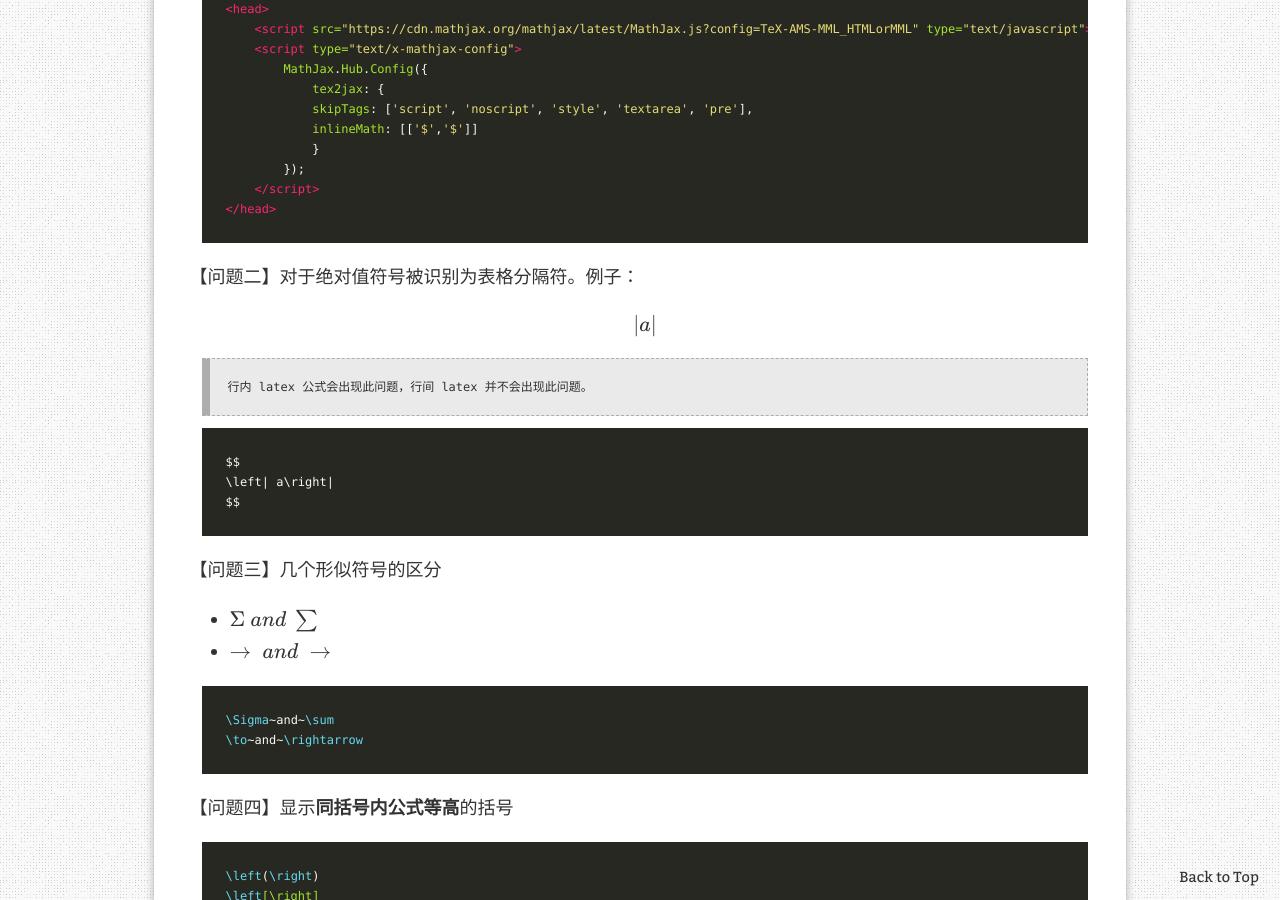
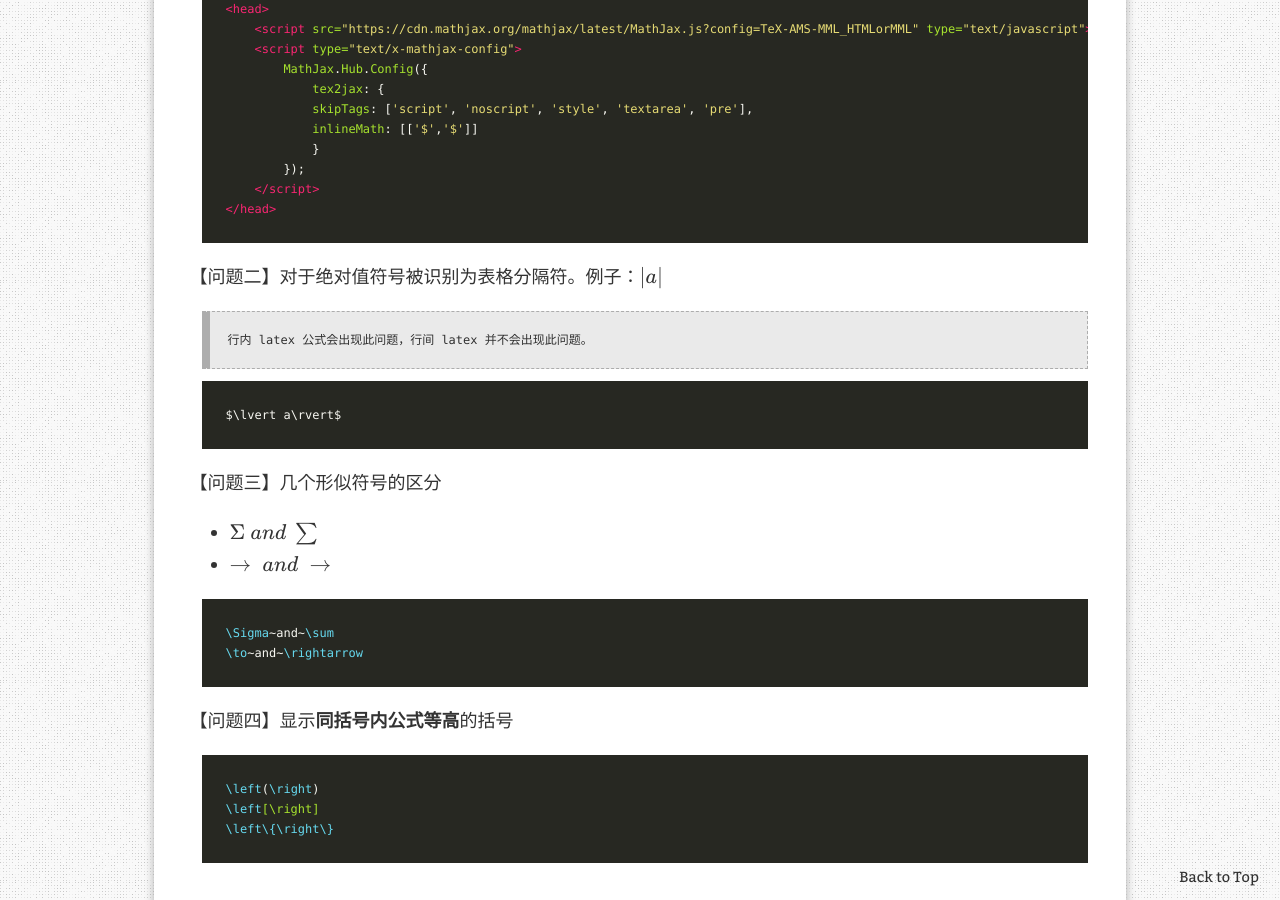
Before and after one commit to AuthurWhywait/AuthurWhywait.github.io, a Jekyll site: the page built from _posts/2021-08-18-github_page.md, in a window 1280 px wide and 900 px high, scrolled down 518 px. Built offline with Jekyll 4.4.1, drawn with Linux system fonts in a browser that asks for light colours; formulas are drawn with MathJax 3; comment, search, counter and statistics services are not loaded.

Commit message:
modify
use "\lvert" and "\rvert" instead

````diff
--- a/_posts/2021-08-18-github_page.md
+++ b/_posts/2021-08-18-github_page.md
@@ -40,18 +40,12 @@ redirect_from:
 </head>
 ```
 
-【问题二】对于绝对值符号被识别为表格分隔符。例子：
-
-$$
-|a|
-$$
+【问题二】对于绝对值符号被识别为表格分隔符。例子：$\lvert a\rvert$
 
 > 行内 latex 公式会出现此问题，行间 latex 并不会出现此问题。
 
 ```latex
-$$
-\left| a\right|
-$$
+$\lvert a\rvert$
 ```
 
 【问题三】几个形似符号的区分
````
